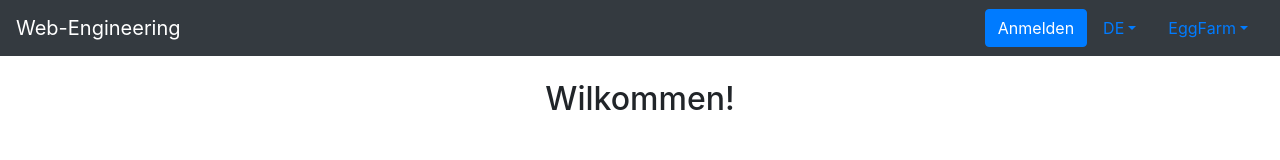
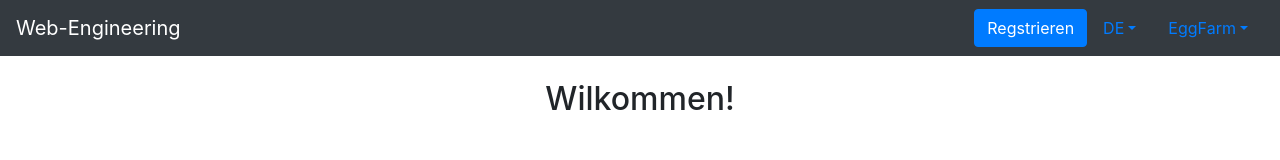
Before and after one commit to FischerTim/hsrm.web-engineering, a React (Create React App) app in the folder frontend/: page /sign-in in a window 1280 px wide. Shown: the top 160 px of the page. Built offline with nearby package versions, Linux system fonts and the light colour scheme.

Commit message:
Navbar dynamic button

```diff
--- a/frontend/src/Pages/Head/CustomNavBar.js
+++ b/frontend/src/Pages/Head/CustomNavBar.js
@@ -14,6 +14,8 @@ import { GeneratorsContext } from '../../Context/Lists/GeneratorsContext';
 import { UpdatesContext } from '../../Context/Lists/UpdatesContext';
 import { PointsContext } from '../../Context/Statistics/PointsContext';
 import { GPPSContext } from '../../Context/Statistics/GPPSContext';
+
+import { useLocation } from 'react-router-dom';
 
 export function CustomNavBar() {
 
@@ -32,12 +34,17 @@ export function CustomNavBar() {
     let buttonText = ''
     let buttonColor = ''
 
-    if (!user.LogedIn) {
-        buttonText = ressources.Login.LoginButton
-        buttonColor = 'primary'
+    let location = useLocation();
+
+    if (user.LogedIn) {
+        buttonText = ressources.Core.LogoutButton
+        buttonColor = ressources.Core.ButtonColor
+    } else if (location.pathname === '/sign-up') {
+        buttonText = ressources.Register.LoginButton
+        buttonColor = ressources.Register.ButtonColor
     } else {
-        buttonText = ressources.Core.LogoutButton
-        buttonColor = 'danger'
+        buttonText = ressources.Login.RegisterButton
+        buttonColor = ressources.Login.ButtonColor
     }
 
     const updateLanguage = (key) => {
@@ -76,8 +83,13 @@ export function CustomNavBar() {
                 // remove points
                 setPoints(0)
 
-                // go to login page
-                pathHistory.push(ressources.Path.Login)
+                if (location.pathname === '/sign-up') {
+                    // go to login page
+                    pathHistory.push(ressources.Path.Login)
+                } else if (location.pathname === '/sign-in') {
+                    // go to register page
+                    pathHistory.push(ressources.Path.Register)
+                }
 
                 // set user
                 setUser(newUser)
--- a/frontend/src/Ressources/LanguageRessource.js
+++ b/frontend/src/Ressources/LanguageRessource.js
@@ -2,14 +2,18 @@
 export const LanguageRessources = {
     EN: {
         LoginRessource: {
+            RegisterButton : "Register",
+            ButtonColor: "primary",
             LoginHeader: "Welcome!",
             UserField: "Username",
             PasswordField: "Password",
+            LoginWarning: "Login failed.",
             LoginButton: "Login",
-            LoginWarning: "Login failed.",
             Register: "Not registered jet?",
         },
         RegisterRessource: {
+            LoginButton: "Login",
+            ButtonColor : "primary",
             RegisterHeader: "Register",
             RegisterText: "Create your Account. It's free and only takes a minute.",
             UserField: "Username",
@@ -20,6 +24,8 @@ export const LanguageRessources = {
             LoginLink: "To the login"
         },
         CorePageRessource: {
+            LogoutButton : "Logout",
+            ButtonColor: "danger",
             Points: "Points",
             PointsPC: "Points you get per click: ",
             ClickButton: "CLick me!",
@@ -34,14 +40,18 @@ export const LanguageRessources = {
     },
     DE: {
         LoginRessource: {
+            ButtonColor : "primary",
+            RegisterButton : "Regstrieren",
+            ButtonColor: "primary",
             LoginHeader: "Wilkommen!",
             UserField: "Benutzername",
             PasswordField: "Passwort",
+            LoginWarning: "Login fehlgeschlagen.",
             LoginButton: "Anmelden",
-            LoginWarning: "Login fehlgeschlagen.",
             Register: "Noch nicht Registriert?",
         },
         RegisterRessource: {
+            LoginButton: "Anmelden",
             RegisterHeader: "Registrieren",
             RegisterText: "Erstelle deinen Account. Es ist kostenlos und dauert nur eine Minute!",
             UserField: "Benutzername",
@@ -52,6 +62,8 @@ export const LanguageRessources = {
             LoginLink: "Zum Login"
         },
         CorePageRessource: {
+            LogoutButton : "Abmelden",
+            ButtonColor: "danger",
             Points: "Punkte",
             PointsPC: "Punkte die du per Klick bekommst: ",
             ClickButton: "Klick mich!",
```
